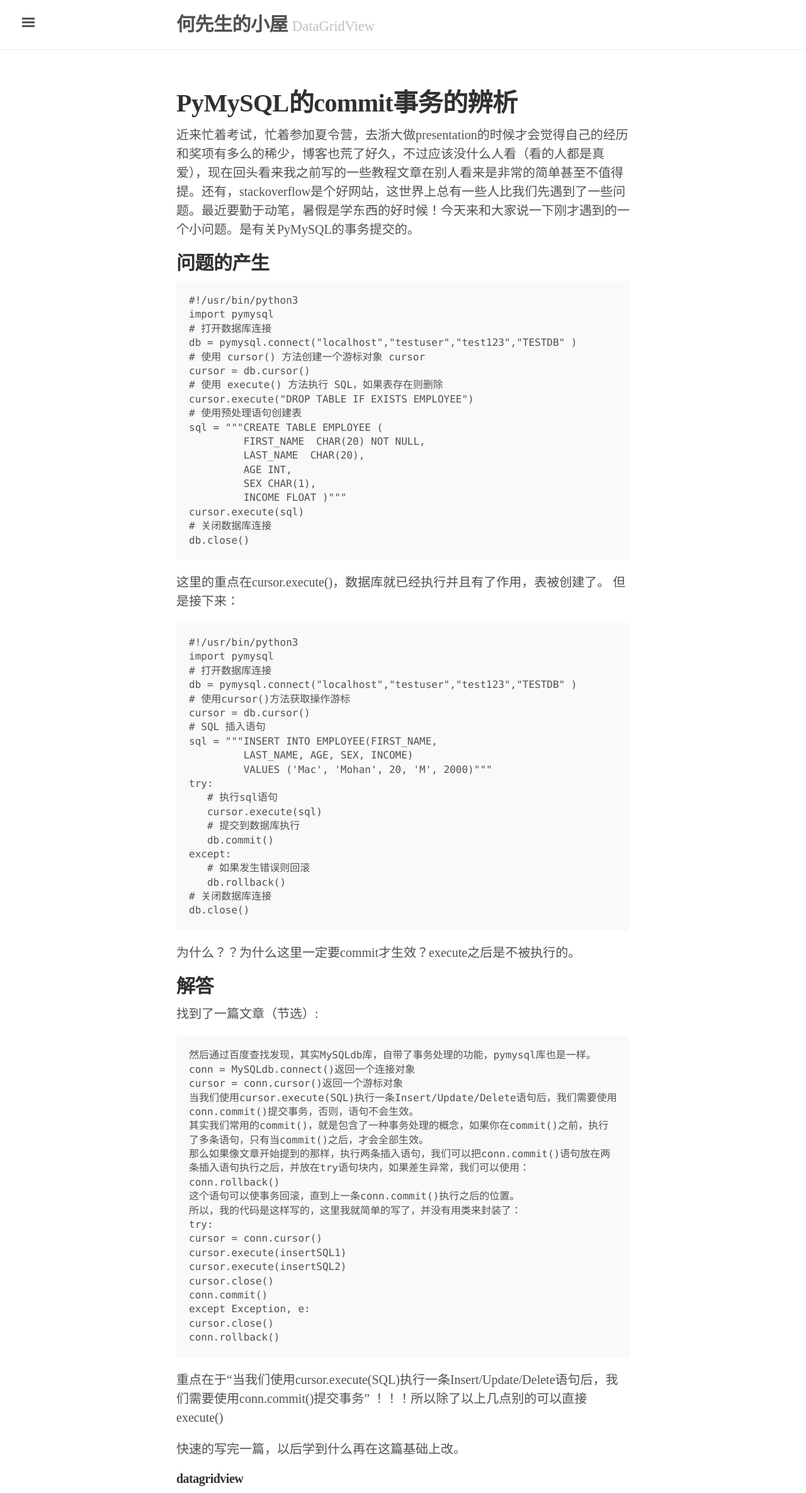
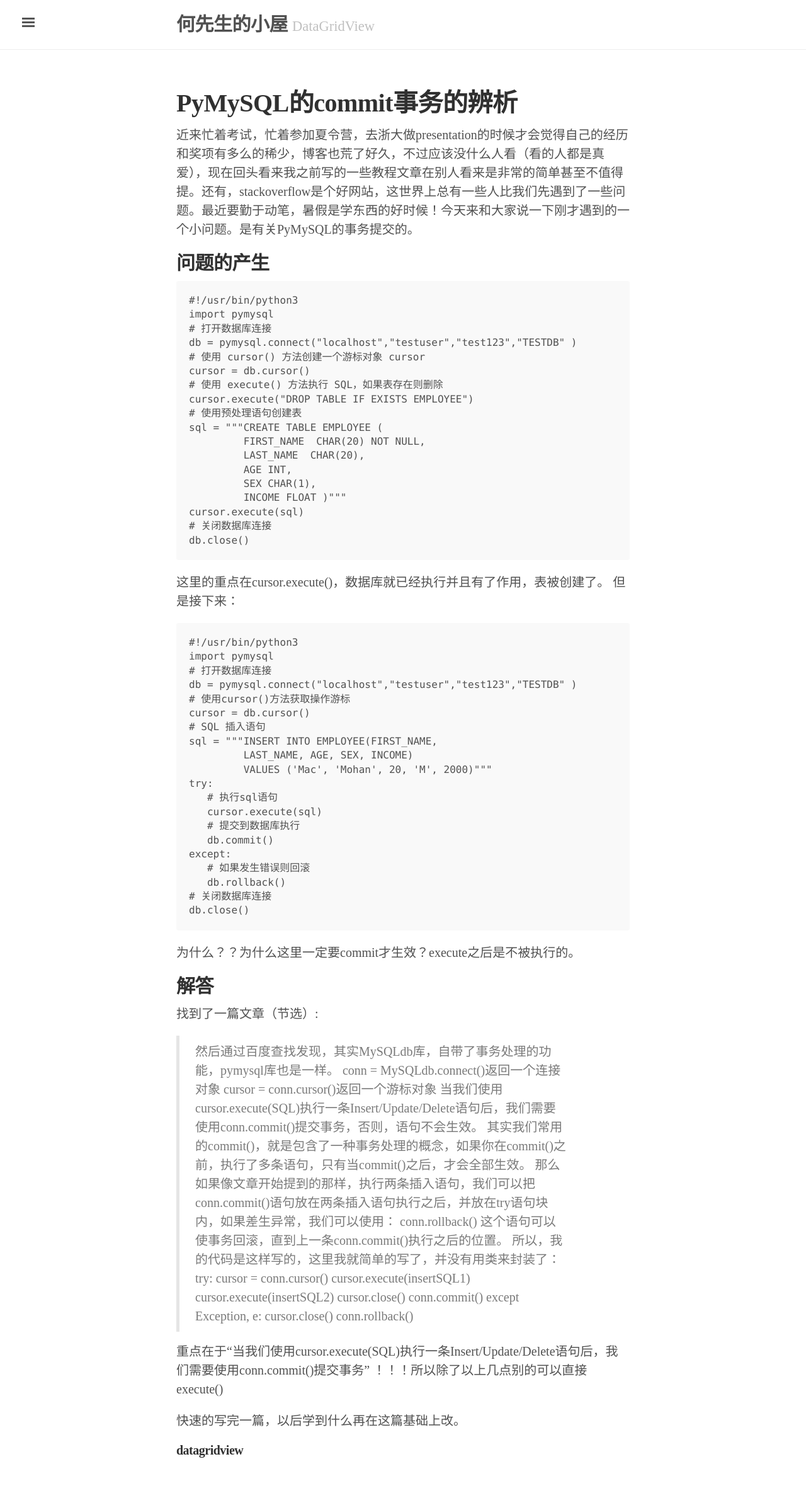
Before and after one commit to datagridview/blog, a Jekyll site: the page built from _posts/2017-07-12-A-little-problem.md, in a window 1280 px wide. Shown: the whole page at 63% size. Built offline with Jekyll 4.4.1, drawn with Linux system fonts in a browser that asks for light colours; after the commit the page ends 2325 px from its top, so only the background shows below that.

````diff
--- a/_posts/2017-07-12-A-little-problem.md
+++ b/_posts/2017-07-12-A-little-problem.md
@@ -56,8 +56,8 @@ db.close()
 ## 解答
 
 找到了一篇文章（节选）:
-```
-然后通过百度查找发现，其实MySQLdb库，自带了事务处理的功能，pymysql库也是一样。
+
+>然后通过百度查找发现，其实MySQLdb库，自带了事务处理的功能，pymysql库也是一样。
 conn = MySQLdb.connect()返回一个连接对象
 cursor = conn.cursor()返回一个游标对象
 当我们使用cursor.execute(SQL)执行一条Insert/Update/Delete语句后，我们需要使用conn.commit()提交事务，否则，语句不会生效。
@@ -75,7 +75,7 @@ conn.commit()
 except Exception, e:
 cursor.close()
 conn.rollback()
-```
+
 
 重点在于“当我们使用cursor.execute(SQL)执行一条Insert/Update/Delete语句后，我们需要使用conn.commit()提交事务”
 ！！！所以除了以上几点别的可以直接execute()
````
